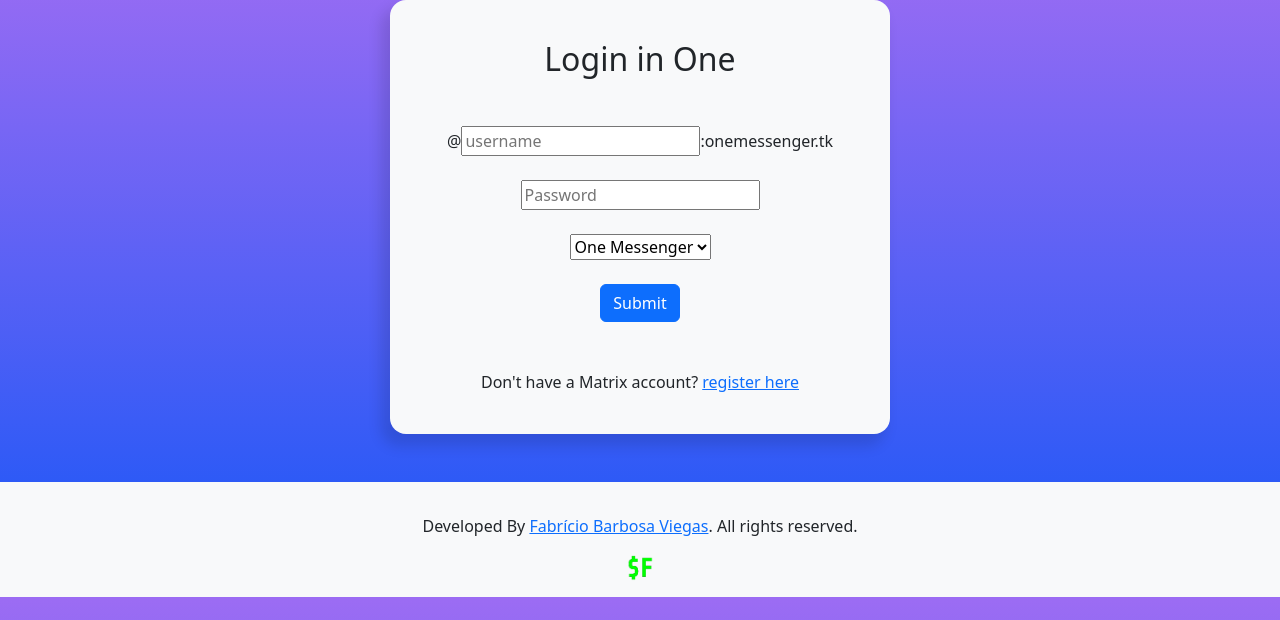
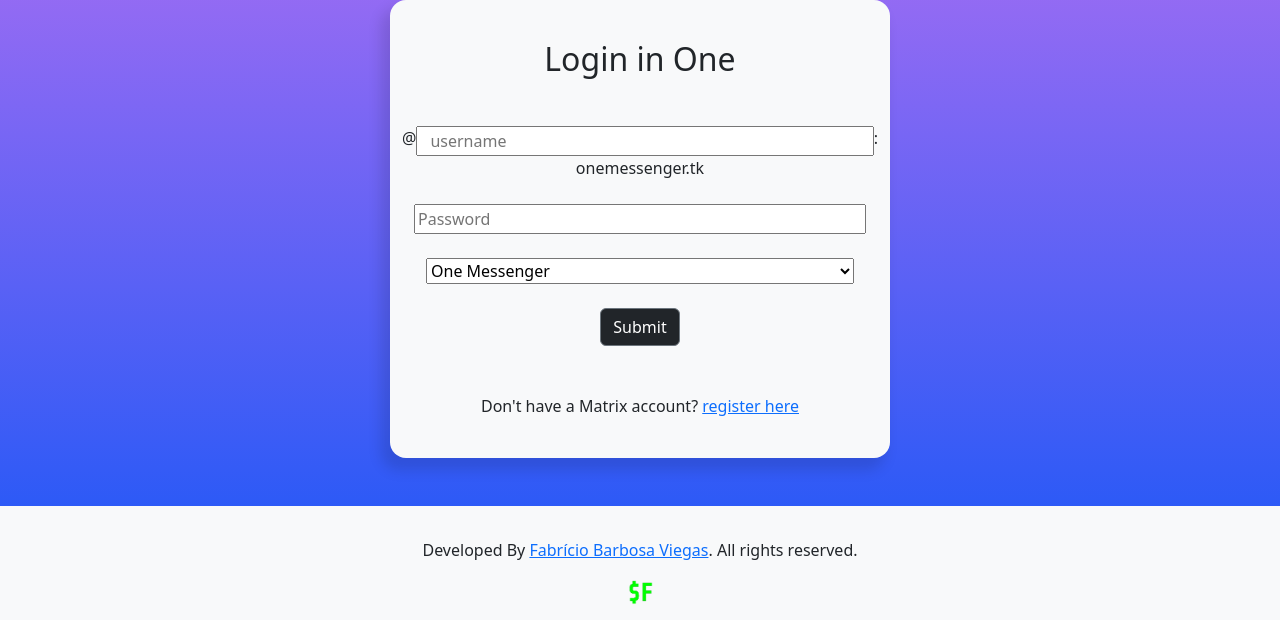
Before and after one commit to fabriciobarbosaviegas/one-project, a Flask app: page /login in a window 1280 px wide. Shown: the part 48-668 px from the top of the page. Run offline with Flask 2, Linux system fonts and the light colour scheme.

Commit message:
Update login.html

```diff
--- a/templates/login.html
+++ b/templates/login.html
@@ -20,15 +20,15 @@
     <main>
         <section id="loginConstainer" class="bg-light mt-5 pt-4 pb-4 pr-3 container mb-5">
             <h2 class="mb-5 mt-3">Login in One</h2>
-            <form action="/login" method="post" class="mt-2">
-                <div class="form-outline form-group mb-4">
-                    <span>@</span><input type="text" name="username" id="username" placeholder="username">:<span id="userNameServer"></span>
+            <form action="/login" method="post" class="mt-2 container">
+                <div class="form-outline form-group mb-4 row">
+                    @<input type="text" name="username" id="username" placeholder="username" class="input-group col-sm" required>:<span id="userNameServer"></span>
                 </div>
                 <div class="form-outline mb-4">
-                    <input type="password" name="password" id="password" placeholder="Password">
+                    <input type="password" name="password" id="password" placeholder="Password" class="input-group" required>
                 </div>
                 <div class="form-group container d-flex align-items-center justify-content-center mb-4">
-                    <select name="homeserver" id="homeserver" class="mr-5">
+                    <select name="homeserver" id="homeserver" class="mr-5 input-group">
                         <option value="matrix.onemessenger.tk">One Messenger</option>
                         <option value="matrix.org">Matrix</option>
                         <option value="other">Other</option>
@@ -38,7 +38,7 @@
                     </div>
                 </div>
                 <div class="mb-5">
-                    <input type="submit" class="btn btn-primary">
+                    <input type="submit" class="btn btn-secondary bg-dark">
                 </div>
             </form>
             <p>Don't have a Matrix account? <a href="/register">register here</a></p>
@@ -49,7 +49,7 @@
     <footer class="footer footer-position bg-light">
         <div id="footer-container">
             <p>Developed By <a href="https://fabriciobarbosaviegas.github.io" target="_blank" id="copy" rel="noreferrer">Fabrício Barbosa Viegas</a>. All rights reserved.</p>
-            <a href="https://fabriciobarbosaviegas.github.io" target="_blank"><img src="static/img/logo-fabricio.png" alt="Fabrício Barbosa Viegas" target="_blank" rel="noreferrer" width="2%"></a>
+            <a href="https://fabriciobarbosaviegas.github.io" target="_blank"><img src="static/img/logo-fabricio.png" alt="Fabrício Barbosa Viegas" target="_blank" rel="noreferrer" width="25"></a>
         </div>
     </footer>
     <script src="{{ url_for('static', filename='/js/login.js') }}"></script>
```
